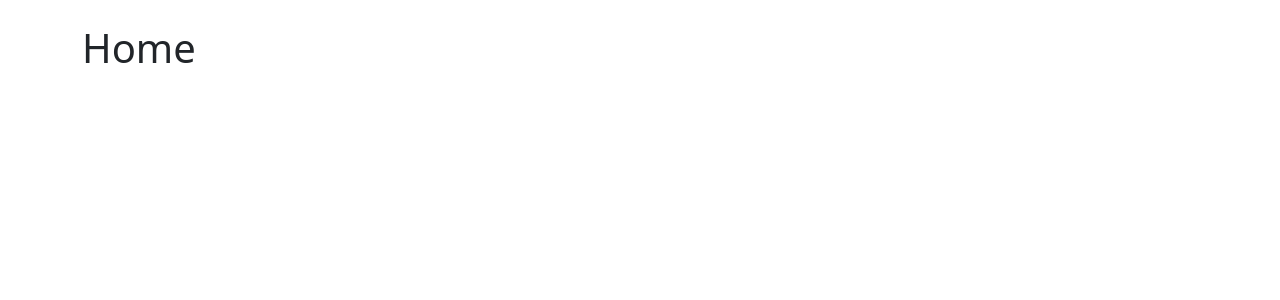
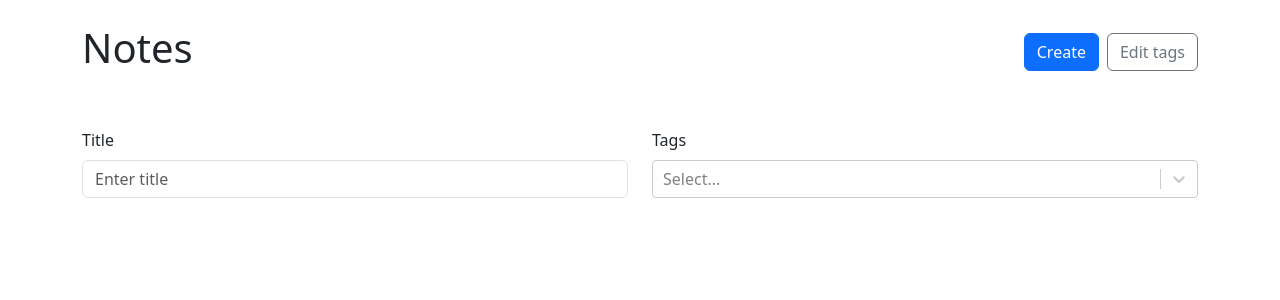
Before and after one commit to davelimlink/notes-app, a React (Vite) app: page / in a window 1280 px wide. Shown: the top 300 px of the page. Built offline with nearby package versions, Linux system fonts and the light colour scheme.

Commit message:
Creating note list, cards and etc

```diff
--- a/src/App.tsx
+++ b/src/App.tsx
@@ -3,6 +3,7 @@
 import { Container } from "react-bootstrap"; // Assuming Container is from react-bootstrap
 import NewNote from "./NewNote";
 import { useLocalStorage } from "./useLocalStorage";
+import NoteList from "./NoteList";
 
 export type Tag = {
   id: string;
@@ -67,7 +68,10 @@
         {" "}
         {/* margin on the top and buttom */}
         <Routes>
-          <Route path="/" element={<h1>Home</h1>} />
+          <Route
+            path="/"
+            element={<NoteList availableTags={tags} notes={notesWithTaggs} />}
+          />
           <Route
             path="/new"
             element={
--- /dev/null
+++ b/src/NoteList.module.css
@@ -0,0 +1,10 @@
+.card {
+  transition: translate ease-in-out 0.2s, box-shadow ease-in-out 0.2s;
+}
+
+.card:hover,
+.card:focus {
+  translate: 0 -5px;
+  box-shadow: 0 5px 8px rgba(0, 0, 0, 0.2);
+  transition: all 0.2s ease-in-out;
+}
--- /dev/null
+++ b/src/NoteList.tsx
@@ -0,0 +1,139 @@
+import React, { useMemo, useState } from "react";
+import { Badge, Button, Card, Col, Row, Stack } from "react-bootstrap";
+import { Form } from "react-bootstrap";
+import { Link } from "react-router-dom";
+import ReactSelect from "react-select";
+import { Note, Tag } from "./App";
+import styles from "./NoteList.module.css";
+
+type NoteListProp = {
+  availableTags: Tag[];
+  notes: Note[];
+};
+
+type SimflifiedNote = {
+  id: string;
+  title: string;
+  tags: Tag[];
+};
+
+function NoteList({ availableTags, notes }: NoteListProp) {
+  const [selectedTags, setSelectedTags] = useState<Tag[]>([]);
+  const [title, setTitle] = useState("");
+
+  const filteredNotes = useMemo(() => {
+    return notes.filter((note) => {
+      return (
+        (title === "" ||
+          note.title.toLowerCase().includes(title.toLowerCase())) &&
+        (selectedTags.length === 0 ||
+          selectedTags.every((tag) =>
+            note.tags.some((noteTag) => noteTag.id === tag.id)
+          ))
+      );
+    });
+  }, [notes, selectedTags, title]);
+  return (
+    <>
+      <Row className="align-items-center mb-5">
+        <Col>
+          <h1>Notes</h1>
+        </Col>
+        <Col xs="auto">
+          <Stack gap={2} direction="horizontal">
+            <Link to={"/new"}>
+              <Button variant="primary">Create</Button>
+            </Link>
+            <Button variant="outline-secondary">Edit tags</Button>
+          </Stack>
+        </Col>
+      </Row>
+      <Form>
+        <Row className="mb-4">
+          <Col>
+            <Form.Group controlId="title">
+              <Form.Label>Title</Form.Label>
+              <Form.Control
+                onChange={(e) => setTitle(e.target.value)}
+                type="text"
+                placeholder="Enter title"
+                value={title}
+              />
+            </Form.Group>
+          </Col>
+          <Col>
+            <Form.Group controlId="tags">
+              <Form.Label>Tags</Form.Label>
+              <ReactSelect
+                value={selectedTags.map((tag) => {
+                  return { label: tag.label, value: tag.id };
+                })}
+                options={availableTags.map((tag) => {
+                  return { label: tag.label, value: tag.id };
+                })}
+                onChange={(tags) => {
+                  setSelectedTags(
+                    tags.map((tag) => {
+                      return { label: tag.label, id: tag.value };
+                    })
+                  );
+                }}
+                isMulti
+              />
+            </Form.Group>
+          </Col>
+        </Row>
+      </Form>
+      <Row xs={1} sm={2} lg={4} xl={5} className="gap-3 ">
+        {filteredNotes.map((note) => {
+          return (
+            <Col key={note.id}>
+              <NoteCard id={note.id} title={note.title} tags={note.tags} />
+            </Col>
+          );
+        })}
+      </Row>
+    </>
+  );
+}
+
+function NoteCard({ id, title, tags }: SimflifiedNote) {
+  return (
+    <>
+      <Card
+        as={Link}
+        to={`/${id}`}
+        className={` h-100 text-reset text-decoration-none ${styles.card}`}
+      >
+        <Card.Body>
+          <Stack
+            gap={2}
+            className="align-items-center justify-content-center h-100 "
+          >
+            <span className="fs-5">{title}</span>
+            {tags.length > 0 && (
+              <Stack
+                gap={1}
+                direction="horizontal"
+                className="justify-content-center flex-wrap"
+              >
+                {tags.map((tag) => {
+                  return (
+                    <Badge
+                      key={tag.id}
+                      className={`text-truncate  ${styles.tag}`}
+                    >
+                      {tag.label}
+                    </Badge>
+                  );
+                })}
+              </Stack>
+            )}
+          </Stack>
+        </Card.Body>
+      </Card>
+    </>
+  );
+}
+
+export default NoteList;
```
Also changed, not shown: src/NoteCard.tsx (added).
